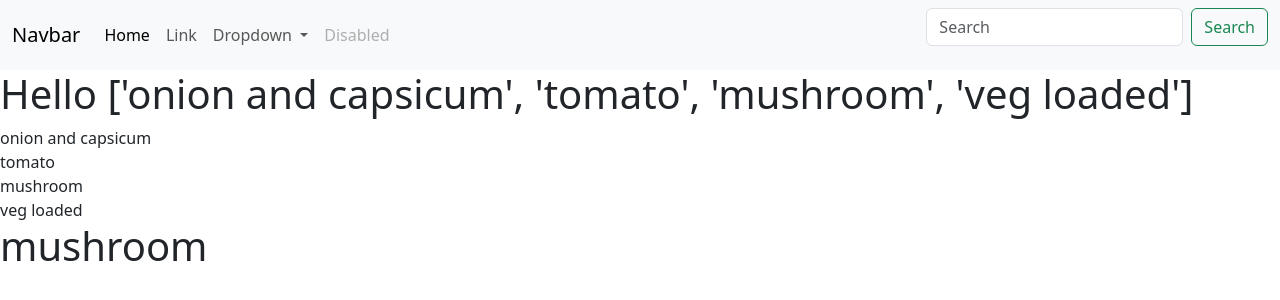
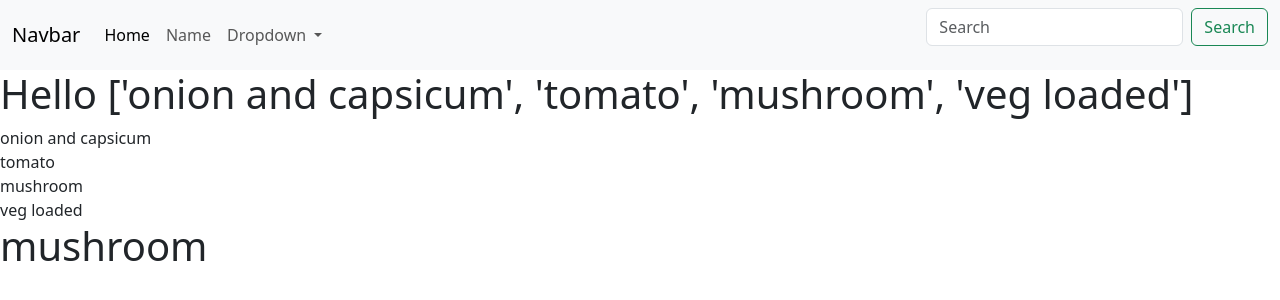
Before and after one commit to vishant750/flasker, a Flask app: page / in a window 1280 px wide. Shown: the top 300 px of the page. Run offline with Flask 3, Linux system fonts and the light colour scheme.

Commit message:
forms added

```diff
--- a/app.py
+++ b/app.py
@@ -1,7 +1,15 @@
 from flask import Flask,render_template
+from flask_wtf import FlaskForm
+from wtforms import StringField,SubmitField
+from wtforms.validators import DataRequired
+app=Flask(__name__)
+app.config['SECRET_KEY'] = "my key"
+favourite_pizza=['onion and capsicum','tomato','mushroom','veg loaded']
 
-app=Flask(__name__)
-favourite_pizza=['onion and capsicum','tomato','mushroom','veg loaded']
+#Create a form class
+class former(FlaskForm):
+    name=StringField("What's your name",validators=[DataRequired()])
+    submit=SubmitField("Submit")
 @app.route("/")
 def home():
     return render_template("index.html",favourite_pizza=favourite_pizza)
@@ -10,8 +18,6 @@ def home():
 @app.route('/about/<user>')
 def about(user):
     return"<h3>Hello{}".format(user)
-
-
 #Error page create in flask
 @app.errorhandler(404)
 def page_not_found(e):
@@ -19,4 +25,16 @@ def page_not_found(e):
 @app.errorhandler(500)
 def page_not_found(e):
     return render_template("404.html"), 500
+#Creating route for form
+@app.route("/name",methods=['GET','POST'])
+def name():
+    name = None
+    form = former()
+    #Validate Form
+    if form.validate_on_submit():
+        name=form.name.data
+        form.name.data=''
+    return render_template('name.html',name=name,form=form)
+
+
 app.run(debug=True)
--- a/templates/404.html
+++ b/templates/404.html
@@ -7,7 +7,6 @@
 <body>
 {% extends 'base.html'%}
 {% block content%}
-
 <center>page not found!!</center>
 {% endblock%}
 </body>
--- a/templates/navbar.html
+++ b/templates/navbar.html
@@ -7,10 +7,10 @@
     <div class="collapse navbar-collapse" id="navbarSupportedContent">
       <ul class="navbar-nav me-auto mb-2 mb-lg-0">
         <li class="nav-item">
-          <a class="nav-link active" aria-current="page" href="#">Home</a>
+          <a class="nav-link active" aria-current="page" href="{{url_for('home')}}">Home</a>
         </li>
         <li class="nav-item">
-          <a class="nav-link" href="#">Link</a>
+          <a class="nav-link" href="{{url_for('name')}}">Name</a>
         </li>
         <li class="nav-item dropdown">
           <a class="nav-link dropdown-toggle" href="#" role="button" data-bs-toggle="dropdown" aria-expanded="false">
@@ -23,9 +23,6 @@
             <li><a class="dropdown-item" href="#">Something else here</a></li>
           </ul>
         </li>
-        <li class="nav-item">
-          <a class="nav-link disabled">Disabled</a>
-        </li>
       </ul>
       <form class="d-flex" role="search">
         <input class="form-control me-2" type="search" placeholder="Search" aria-label="Search">
```
Also changed, not shown: templates/name.html (added, +16 -0 lines).
